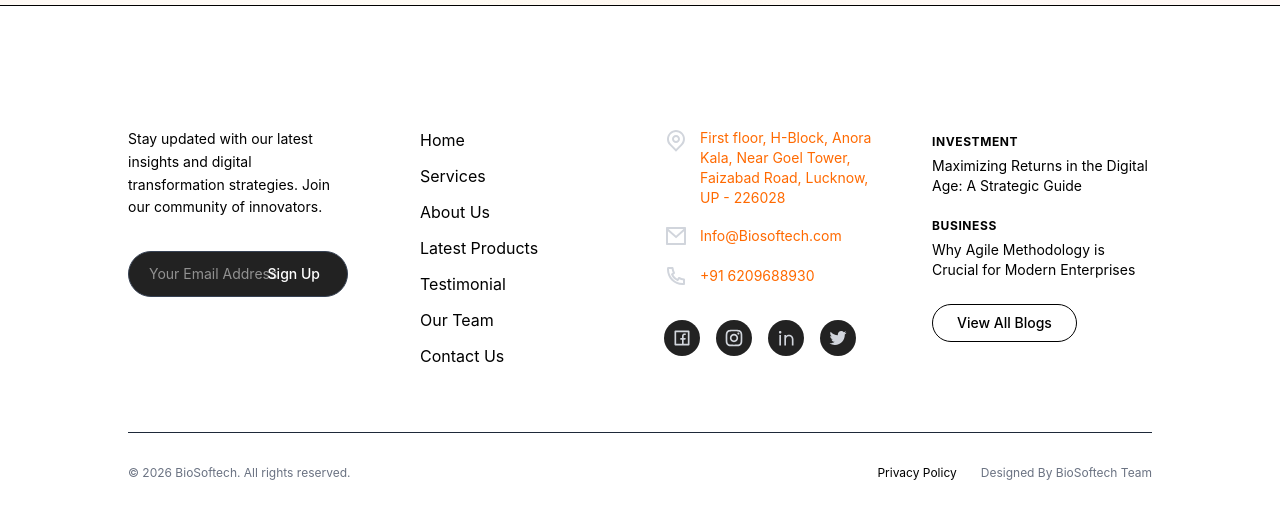
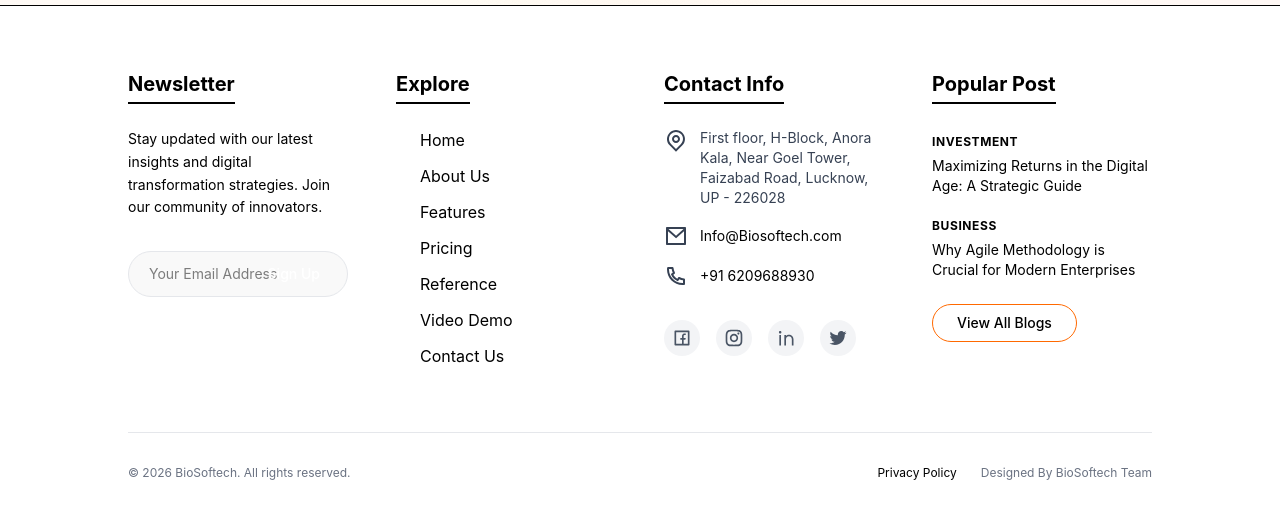
Before and after one commit to official1saurabh-ship-it/Billing-Landing-Page, a React (Vite) app: page /contact in a window 1280 px wide. Shown: the part 2121-2640 px from the top of the page. Built offline with nearby package versions, Linux system fonts and the light colour scheme; a web font is replaced by a local one.

Commit message:
feat: link footer elements and refine home page section spacing

```diff
--- a/src/App.jsx
+++ b/src/App.jsx
@@ -6,6 +6,7 @@ import AboutUsPage from "./pages/AboutUsPage";
 import FeaturesPage from "./pages/FeaturesPage";
 import Pricing from "./pages/Pricing";
 import ContactPage from "./pages/ContactPage";
+import ReferenceWebsite from "./pages/ReferenceWebsite";
 import Login from "./components/Login";
 import ScrollToTop from "./components/ScrollToTop";
 
@@ -22,6 +23,7 @@ const App = () => {
         <Route path="/features" element={<FeaturesPage />} />
         <Route path="/pricing" element={<Pricing />} />
         <Route path="/contact" element={<ContactPage />} />
+        <Route path="/reference" element={<ReferenceWebsite />} />
       </Routes>
     </div>
   );
--- a/src/components/Footer.jsx
+++ b/src/components/Footer.jsx
@@ -1,4 +1,5 @@
 import React from 'react';
+import { Link } from 'react-router-dom';
 import {
   RiMapPinLine,
   RiMailLine,
@@ -11,13 +12,23 @@ import {
 } from "@remixicon/react";
 
 const Footer = () => {
+  const exploreLinks = [
+    { name: 'Home', path: '/' },
+    { name: 'About Us', path: '/about' },
+    { name: 'Features', path: '/features' },
+    { name: 'Pricing', path: '/pricing' },
+    { name: 'Reference', path: '/reference' },
+    { name: 'Video Demo', path: '/video' },
+    { name: 'Contact Us', path: '/contact' },
+  ];
+
   return (
     <footer className="bg-white text-black py-16 px-6 md:px-[10%] font-sans transition-colors duration-300 border-t">
       <div className="mx-auto grid grid-cols-1 md:grid-cols-2 lg:grid-cols-4 gap-12">
 
         {/* Column 1: Newsletter */}
         <div className="flex flex-col gap-6">
-          <h3 className="text-white text-xl font-bold border-b-2 border-primary w-fit pb-1">Newsletter</h3>
+          <h3 className="text-black text-xl font-bold border-b-2 border-primary w-fit pb-1">Newsletter</h3>
           <p className="text-sm leading-relaxed">
             Stay updated with our latest insights and digital transformation strategies. Join our community of innovators.
           </p>
@@ -25,7 +36,7 @@ const Footer = () => {
             <input
               type="email"
               placeholder="Your Email Address"
-              className="w-full bg-[#222222] border border-gray-700 rounded-full py-3 px-5 focus:outline-none focus:border-primary text-sm transition-colors text-white"
+              className="w-full bg-[#f9f9f9] border border-gray-200 rounded-full py-3 px-5 focus:outline-none focus:border-primary text-sm transition-colors text-black"
             />
             <button className="absolute right-1 top-1/2 -translate-y-1/2 bg-primary hover:bg-orange-700 text-white px-6 py-2 rounded-full text-sm font-medium transition-all">
               Sign Up
@@ -35,14 +46,14 @@ const Footer = () => {
 
         {/* Column 2: Explore */}
         <div className="flex flex-col gap-6">
-          <h3 className="text-white text-xl font-bold border-b-2 border-primary w-fit pb-1">Explore</h3>
+          <h3 className="text-black text-xl font-bold border-b-2 border-primary w-fit pb-1">Explore</h3>
           <ul className="flex flex-col gap-3">
-            {['Home', 'Services', 'About Us', 'Latest Products', 'Testimonial', 'Our Team', 'Contact Us'].map((item) => (
-              <li key={item}>
-                <a href={`#${item.toLowerCase().replace(' ', '-')}`} className="hover:text-orange-500 transition-colors flex items-center gap-2 group">
+            {exploreLinks.map((item) => (
+              <li key={item.name}>
+                <Link to={item.path} className="hover:text-orange-500 transition-colors flex items-center gap-2 group">
                   <RiArrowRightLine className="w-4 h-4 text-primary opacity-0 group-hover:opacity-100 transition-opacity" />
-                  {item}
-                </a>
+                  {item.name}
+                </Link>
               </li>
             ))}
           </ul>
@@ -50,32 +61,32 @@ const Footer = () => {
 
         {/* Column 3: Contact Info */}
         <div className="flex flex-col gap-6">
-          <h3 className="text-white text-xl font-bold border-b-2 border-primary w-fit pb-1">Contact Info</h3>
-          <div className="flex flex-col gap-4 text-sm text-gray-300">
+          <h3 className="text-black text-xl font-bold border-b-2 border-primary w-fit pb-1">Contact Info</h3>
+          <div className="flex flex-col gap-4 text-sm text-gray-700">
             <div className="flex gap-3">
               <RiMapPinLine className="text-primary shrink-0" />
-              <span className='text-orange-500'>First floor, H-Block, Anora Kala, Near Goel Tower, Faizabad Road, Lucknow, UP - 226028</span>
+              <span>First floor, H-Block, Anora Kala, Near Goel Tower, Faizabad Road, Lucknow, UP - 226028</span>
             </div>
             <div className="flex items-center gap-3">
               <RiMailLine className="text-primary shrink-0" />
-              <a href="mailto:Info@Biosoftech.com" className="hover:text-primary transition-colors text-orange-500">Info@Biosoftech.com</a>
+              <a href="mailto:Info@Biosoftech.com" className="hover:text-primary transition-colors text-black">Info@Biosoftech.com</a>
             </div>
             <div className="flex items-center gap-3">
               <RiPhoneLine className="text-primary shrink-0" />
-              <a href="tel:+916209688930" className="hover:text-primary transition-colors text-orange-500">+91 6209688930</a>
+              <a href="tel:+916209688930" className="hover:text-primary transition-colors text-black">+91 6209688930</a>
             </div>
           </div>
           <div className="flex gap-4 mt-2">
-            <a href="#" className="p-2 bg-[#222222] rounded-full hover:bg-primary hover:text-white transition-all text-gray-300">
+            <a href="#" className="p-2 bg-gray-100 rounded-full hover:bg-primary hover:text-white transition-all text-gray-600">
               <RiFacebookBoxLine size={20} />
             </a>
-            <a href="#" className="p-2 bg-[#222222] rounded-full hover:bg-primary hover:text-white transition-all text-gray-300">
+            <a href="#" className="p-2 bg-gray-100 rounded-full hover:bg-primary hover:text-white transition-all text-gray-600">
               <RiInstagramLine size={20} />
             </a>
-            <a href="#" className="p-2 bg-[#222222] rounded-full hover:bg-primary hover:text-white transition-all text-gray-300">
+            <a href="#" className="p-2 bg-gray-100 rounded-full hover:bg-primary hover:text-white transition-all text-gray-600">
               <RiLinkedinLine size={20} />
             </a>
-            <a href="#" className="p-2 bg-[#222222] rounded-full hover:bg-primary hover:text-white transition-all text-gray-300">
+            <a href="#" className="p-2 bg-gray-100 rounded-full hover:bg-primary hover:text-white transition-all text-gray-600">
               <RiTwitterFill size={20} />
             </a>
           </div>
@@ -83,7 +94,7 @@ const Footer = () => {
 
         {/* Column 4: Popular Post */}
         <div className="flex flex-col gap-6">
-          <h3 className="text-white text-xl font-bold border-b-2 border-primary w-fit pb-1">Popular Post</h3>
+          <h3 className="text-black text-xl font-bold border-b-2 border-primary w-fit pb-1">Popular Post</h3>
           <div className="flex flex-col gap-4">
             <div className="group cursor-pointer">
               <span className="text-primary text-xs font-bold uppercase tracking-wider">Investment</span>
@@ -93,7 +104,7 @@ const Footer = () => {
               <span className="text-primary text-xs font-bold uppercase tracking-wider">Business</span>
               <p className="text-sm mt-1 group-hover:text-primary transition-colors">Why Agile Methodology is Crucial for Modern Enterprises</p>
             </div>
-            <button className="mt-2 bg-transparent border border-primary text-primary hover:bg-primary hover:text-white px-6 py-2 rounded-full text-sm font-medium transition-all self-start">
+            <button className="mt-2 bg-transparent border border-orange-500 text-primary hover:bg-primary hover:text-white px-6 py-2 rounded-full text-sm font-medium transition-all self-start">
               View All Blogs
             </button>
           </div>
@@ -101,12 +112,12 @@ const Footer = () => {
       </div>
 
       {/* Bottom Section */}
-      <div className="mt-16 pt-8 border-t border-gray-800 flex flex-col md:flex-row justify-between items-center gap-4 text-xs">
+      <div className="mt-16 pt-8 border-t border-gray-200 flex flex-col md:flex-row justify-between items-center gap-4 text-xs">
         <p className="text-center md:text-left text-gray-500">
           © 2026 BioSoftech. All rights reserved.
         </p>
         <div className="flex gap-6">
-          <a href="#" className="hover:text-primary transition-colors">Privacy Policy</a>
+          <Link to="#" className="hover:text-primary transition-colors">Privacy Policy</Link>
           <span className="text-gray-500">Designed By BioSoftech Team</span>
         </div>
       </div>
--- a/src/pages/HomePage.jsx
+++ b/src/pages/HomePage.jsx
@@ -195,15 +195,15 @@ const HomePage = () => {
       </div >
 
       {/* QUOTE BANNER */}
-      <div className="w-full  mx-auto px-4 mt-20 mb-10" >
+      <div className="w-full  mx-auto px-4 mt-12 mb-2" >
         <div className="w-full text-xl md:text-3xl lg:text-4xl text-center py-10 px-6 rounded-3xl shadow-xl bg-white border border-gray-100 bg-gradient-to-r from-orange-500 via-orange-500 to-orange-500 bg-clip-text text-transparent font-black leading-relaxed">
           The world is moving very fast day by day and we should also take our business forward by using advance software like <span className="text-black">Billing Mitra</span> “All in One Software Solution”
         </div>
       </div >
 
       {/* SERVICES SECTION */}
-      <section className="py-20 md:py-32 px-4 bg-gradient-to-b from-white to-orange-50/30">
-        <div className=" mx-auto shadow-2xl shadow-orange-900/5 gap-8 py-16 md:py-24 px-4 md:px-12 bg-white rounded-[3rem] border border-gray-100">
+      <section className="pb-6 md:pb-8 pt-6 md:pt-8 px-4 bg-gradient-to-b from-white to-orange-50/30">
+        <div className=" mx-auto shadow-2xl shadow-orange-900/5 gap-8 py-10 md:py-16 px-4 md:px-12 bg-white rounded-[3rem] border border-gray-100">
           <div className="text-center mb-16">
             <span className="text-primary font-black uppercase tracking-[0.2em] text-sm block mb-4">What We Offer</span>
             <h2 className="text-4xl md:text-6xl font-black text-gray-900 mb-6">Our <span className="text-orange-500">Services</span></h2>
@@ -224,8 +224,8 @@ const HomePage = () => {
       </section>
 
       {/* WHY CHOOSE SECTION */}
-      <section className="py-10 md:py-32 px-4 bg-gradient-to-b from-orange-50/30 to-amber-50/20">
-        <div className=" mx-auto shadow-2xl shadow-orange-900/5 gap-8 py-16 md:py-24 px-4 md:px-12 bg-white rounded-[3rem] border border-gray-100">
+      <section className="pb-12 md:pb-20 pt-6 md:pt-8 px-4 bg-gradient-to-b from-orange-50/30 to-amber-50/20">
+        <div className=" mx-auto shadow-2xl shadow-orange-900/5 gap-8 py-10 md:py-16 px-4 md:px-12 bg-white rounded-[3rem] border border-gray-100">
           <div className="text-center mb-16">
             <span className="text-primary font-black uppercase tracking-[0.2em] text-sm block mb-4">Strategic Advantage</span>
             <h2 className="text-4xl md:text-6xl font-black text-gray-900 mb-6">Why Choose <span className="text-orange-500">Billing </span>Mitra</h2>
@@ -245,7 +245,7 @@ const HomePage = () => {
       </section>
 
       {/* WHO ARE WE SECTION */}
-      <div className="w-full  mx-auto px-4 py-10" >
+      <div className="w-full  mx-auto px-4 py-8" >
         <div className="text-center mb-20">
           <h2 className="text-4xl md:text-6xl font-black mb-6 text-gray-900">Who Are We</h2>
           <p className="text-xl md:text-3xl text-orange-500 font-medium">Custom IT Solutions for Your Business</p>
```
